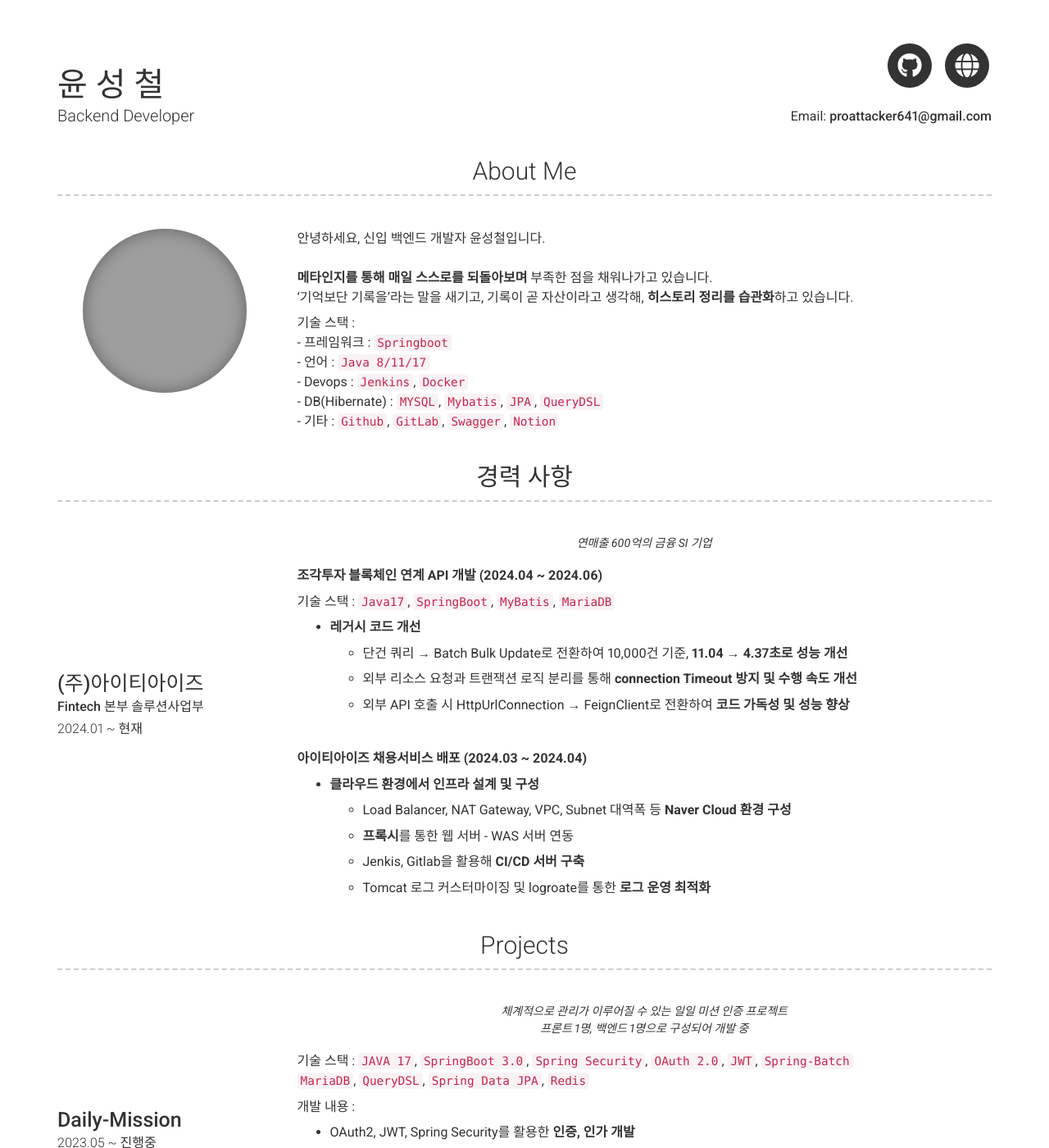
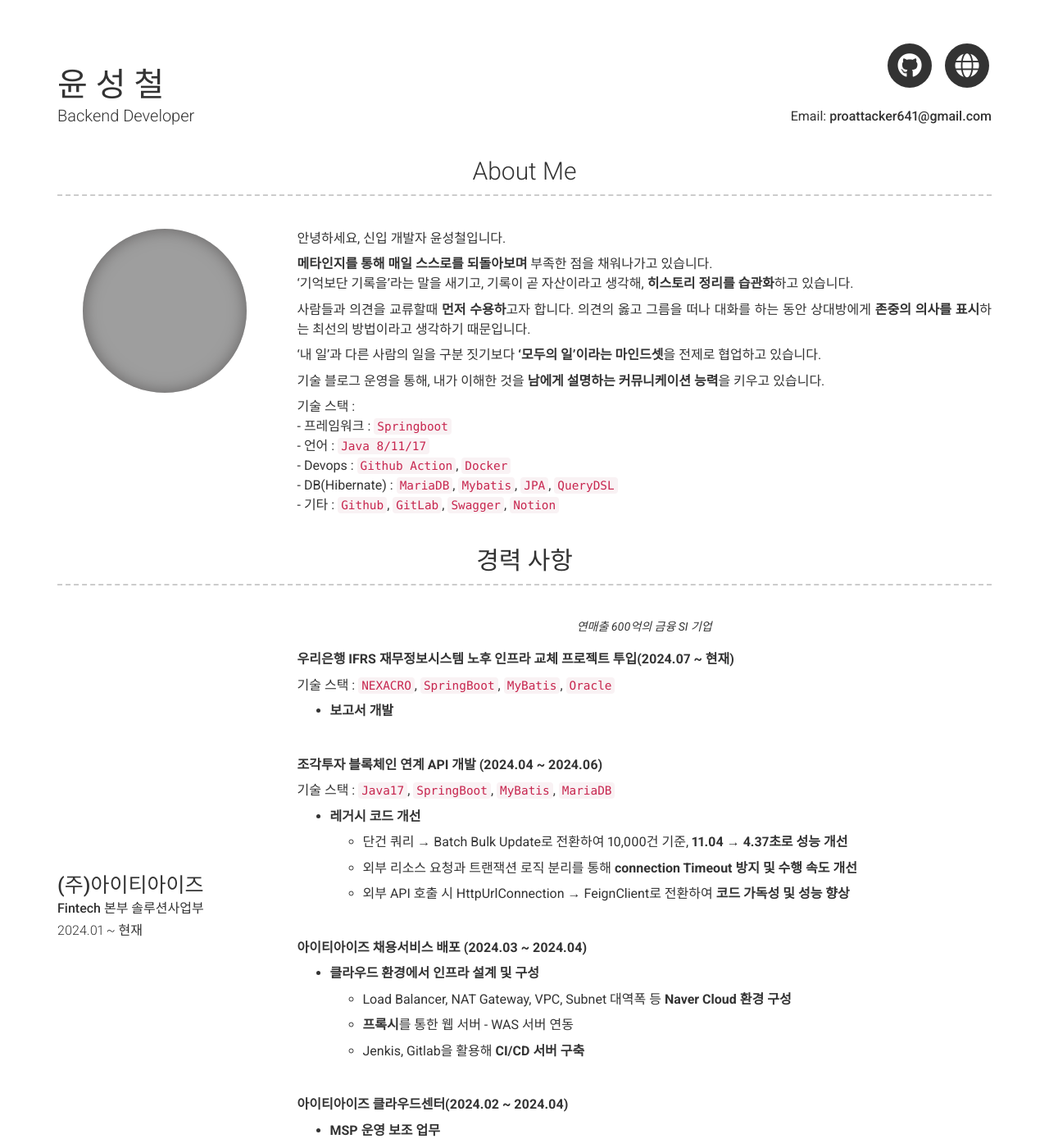
Before and after one commit to sungchulyun/sungchulyun.github.io, a Jekyll site: the page built from index.md, in a window 1280 px wide and 1400 px high. Shown: the whole window at 82% size. Built offline with Jekyll 4.4.1, drawn with Linux system fonts in a browser that asks for light colours; nearby versions of some CDN libraries; some of the changed text lies outside the part shown; grey boxes are pictures that could not be loaded.

Commit message:
docs : 경력사항 추가

```diff
--- a/_config.yml
+++ b/_config.yml
@@ -36,12 +36,18 @@ additional_links:
 # about_title: About Me
 about_profile_image: images/profile.jpg
 about_content: | # this will include new lines to allow paragraphs
-  안녕하세요, 신입 백엔드 개발자 윤성철입니다.
-  <br>
-  <br>
+  안녕하세요, 신입 개발자 윤성철입니다.
+
   **메타인지를 통해 매일 스스로를 되돌아보며** 부족한 점을 채워나가고 있습니다.
   <br>
   '기억보단 기록을'라는 말을 새기고, 기록이 곧 자산이라고 생각해, **히스토리 정리를 습관화**하고 있습니다.
+
+  사람들과 의견을 교류할때 **먼저 수용하**고자 합니다. 의견의 옳고 그름을 떠나 대화를 하는 동안 상대방에게 **존중의 의사를 표시**하는
+  최선의 방법이라고 생각하기 때문입니다.
+
+  '내 일'과 다른 사람의 일을 구분 짓기보다 **'모두의 일'이라는 마인드셋**을 전제로 협업하고 있습니다.
+
+  기술 블로그 운영을 통해, 내가 이해한 것을 **남에게 설명하는 커뮤니케이션 능력**을 키우고 있습니다.
 
   기술 스택 :
   <br>
@@ -49,9 +55,9 @@ about_content: | # this will include new lines to allow paragraphs
         <br>
         - 언어 : `Java 8/11/17`
         <br>
-        - Devops : `Jenkins`, `Docker`
+        - Devops : `Github Action`, `Docker`
         <br>
-        - DB(Hibernate) : `MYSQL`, `Mybatis`, `JPA`, `QueryDSL`
+        - DB(Hibernate) : `MariaDB`, `Mybatis`, `JPA`, `QueryDSL`
         <br>
         - 기타 : `Github`, `GitLab`, `Swagger`, `Notion`
 content:
@@ -67,6 +73,14 @@ content:
         quote: >
           연매출 600억의 금융 SI 기업
         description: | # this will include new lines to allow paragraphs
+          **우리은행 IFRS 재무정보시스템 노후 인프라 교체 프로젝트 투입(2024.07 ~ 현재)**
+
+           기술 스택 : `NEXACRO`, `SpringBoot`, `MyBatis`, `Oracle`
+
+          - **보고서 개발**
+
+           <br>
+
           **조각투자 블록체인 연계 API 개발 (2024.04 ~ 2024.06)**
 
             기술 스택 : `Java17`, `SpringBoot`, `MyBatis`, `MariaDB`
@@ -91,7 +105,16 @@ content:
 
               - Jenkis, Gitlab을 활용해 **CI/CD 서버 구축**
 
-              - Tomcat 로그 커스터마이징 및 logroate를 통한 **로그 운영 최적화**
+          <br>
+
+          **아이티아이즈 클라우드센터(2024.02 ~ 2024.04)**
+
+            - **MSP 운영 보조 업무**
+
+              - 고객사 사이트의 서버 정기점검 수행
+
+              - 서버 인스턴스의 블록 스토리즈 증설 작업 수행
+
             <br>
 
   #프로젝트
@@ -99,7 +122,7 @@ content:
     layout: list # Type of content section (list/text)
     content:
       - layout: left
-        border: weak  # Value of `weak` will display a weak border below this item. # Any
+#        border: weak  # Value of `weak` will display a weak border below this item. # Any
         # other value (or no value) means no border will be displayed
         title: Daily-Mission
         caption: 2023.05 ~ 진행중
@@ -125,25 +148,21 @@ content:
 
           개발 내용 :
           - OAuth2, JWT, Spring Security를 활용한 **인증, 인가 개발**
-
-             - Cookie의 **JWT토큰을 검증 후 SuccessHandler**를 통한 인증 구현
-
-             - Role 권한에 따른 **@PreAuthorize를 통한 인가** 구현
-
+             - **필터를 커스텀하여** JWT 토큰 기반 인증, 인가 개발
+            <br>
           - Redis를 통한 **Local Cache 구현**
-
              - 변동사항이 적은 전체 미션 조회 API 데이터에 대한 **Cacheing 처리로 성능 개선**
-
-
+          <br>
           - QueryDSL을 통한 **동적 쿼리 처리**
-
              - 변동 사항이 많은 검색/정렬 조건을 처리하기 위해 도입해 **확장성 향상**
-
+          <br>
           - Spring Batch와 Scheduler를 활용한 **배치 처리**
-
              - 매일 03시에 스케줄러를 통해 수행하여 **관리 자동화**
-
-
+          <br>
+          - Custom Exception과 공통 ExceptionHandler를 통한 예외 처리
+            - **서비스 개발의 일관성 및 코드 명확성** 향상
+          <br>
+#교육
   - title: Education # Title for the section
     layout: list # Type of content section (list/text)
     content:
@@ -151,8 +170,18 @@ content:
         title: 삼육대학교
         caption: 2016.03 - 2023.02
         sub_title: 컴퓨터메카트로닉스 공학부
-        description: DATABASE, OS, Linux, 알고리즘, 컴퓨터 네트워크 등 컴퓨터 공학 지식을 습득했습니다.
+        description: DATABASE, OS, 알고리즘, 컴퓨터 네트워크 등 컴퓨터 공학 지식을 습득했습니다.
 
+          <br>
+
+#자격 사항
+  - title: License # Title for the section
+    layout: list # Type of content section (list/text)
+    content:
+      - layout: left
+        title: 정보처리기사
+        caption: 2023.06.09
+          <br>
 # Footer
 footer_show_references: true
 # references_title: References on request (Override references text)
```
